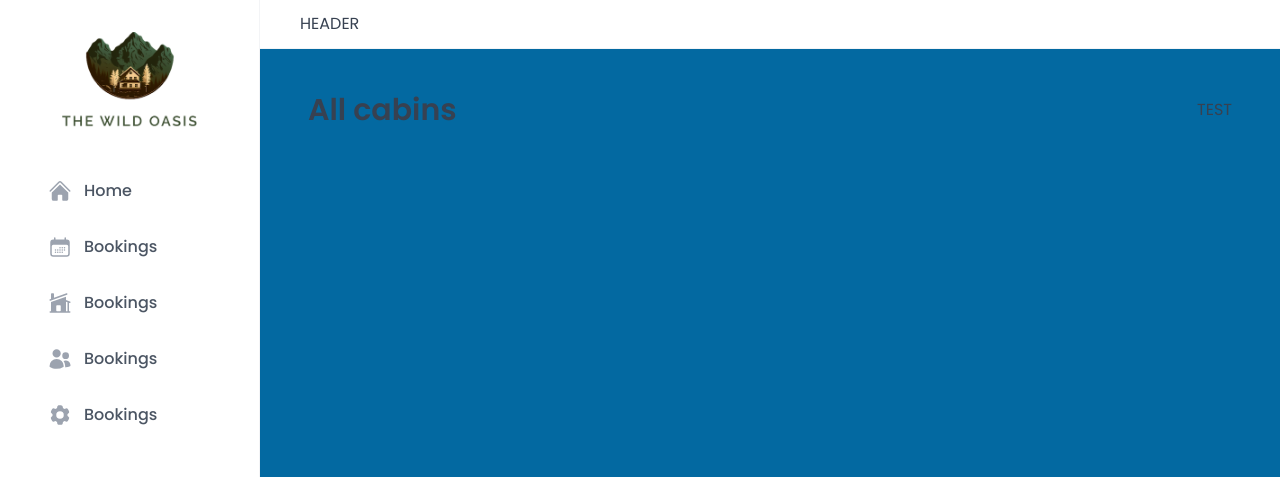
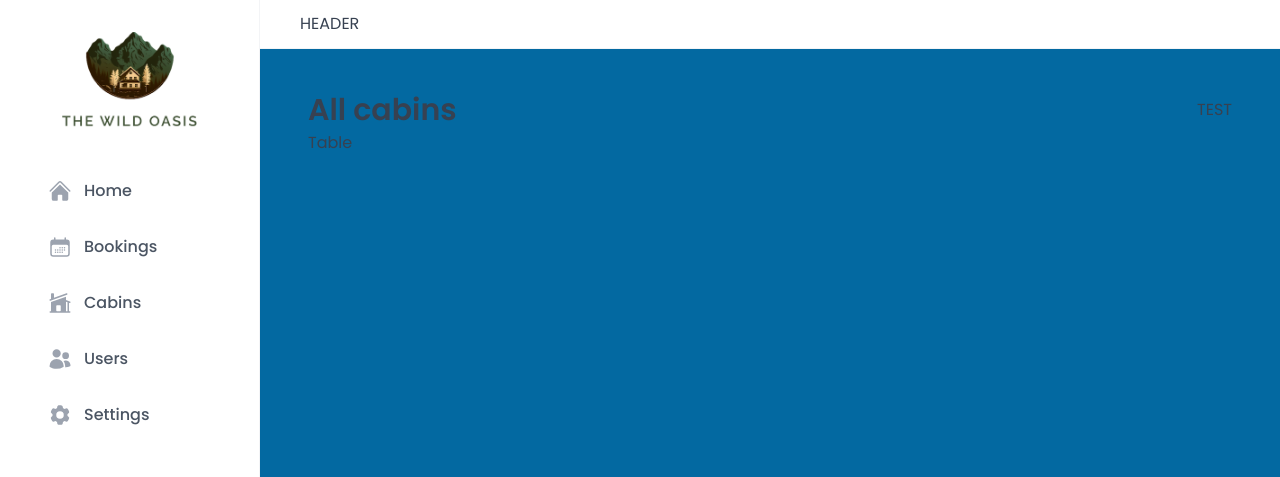
Before and after one commit to arnabict/the-wild-oasis, a React (Vite) app: page /cabins in a window 1280 px wide. Shown: the top 477 px of the page. Built offline with nearby package versions, Linux system fonts and the light colour scheme; a web font is replaced by a local one.

Commit message:
adding react query

```diff
--- a/package.json
+++ b/package.json
@@ -11,6 +11,8 @@
   },
   "dependencies": {
     "@supabase/supabase-js": "^2.90.1",
+    "@tanstack/react-query": "^4.42.2",
+    "@tanstack/react-query-devtools": "^4.42.0",
     "react": "^18.2.0",
     "react-dom": "^18.2.0",
     "react-icons": "^5.5.0",
--- a/src/App.jsx
+++ b/src/App.jsx
@@ -1,4 +1,6 @@
 import { BrowserRouter, Navigate, Route, Routes } from "react-router-dom";
+import { QueryClient, QueryClientProvider } from "@tanstack/react-query";
+import { ReactQueryDevtools } from "@tanstack/react-query-devtools";
 import GlobalStyles from "./styles/GlobalStyles";
 import Dashboard from "./pages/Dashboard";
 import Bookings from "./pages/Bookings";
@@ -10,9 +12,18 @@
 import PageNotFound from "./pages/PageNotFound";
 import AppLayout from "./ui/AppLayout";
 
+const queryClient = new QueryClient({
+  defaultOptions: {
+    queries: {
+      staleTime: 60 * 1000,
+    },
+  },
+});
+
 function App() {
   return (
-    <>
+    <QueryClientProvider client={queryClient}>
+      <ReactQueryDevtools initialIsOpen={false} />
       <GlobalStyles />
       <BrowserRouter>
         <Routes>
@@ -30,7 +41,7 @@
           <Route path="*" element={<PageNotFound />} />
         </Routes>
       </BrowserRouter>
-    </>
+    </QueryClientProvider>
   );
 }
 
--- a/src/features/cabins/CabinTable.jsx
+++ b/src/features/cabins/CabinTable.jsx
@@ -23,3 +23,12 @@
   color: var(--color-grey-600);
   padding: 1.6rem 2.4rem;
 `;
+
+console.log(Table);
+console.log(TableHeader);
+
+function CabinTable() {
+  return <div>Table</div>;
+}
+
+export default CabinTable;
--- a/src/pages/Cabins.jsx
+++ b/src/pages/Cabins.jsx
@@ -1,12 +1,19 @@
+import CabinTable from "../features/cabins/CabinTable";
 import Heading from "../ui/Heading";
 import Row from "../ui/Row";
 
 function Cabins() {
   return (
-    <Row type="horizontal">
-      <Heading as="h1">All cabins</Heading>
-      <p>TEST</p>
-    </Row>
+    <>
+      <Row type="horizontal">
+        <Heading as="h1">All cabins</Heading>
+        <p>TEST</p>
+      </Row>
+
+      <Row>
+        <CabinTable />
+      </Row>
+    </>
   );
 }
 
--- a/src/ui/MainNav.jsx
+++ b/src/ui/MainNav.jsx
@@ -72,19 +72,19 @@
         <li>
           <StyledNavLink to="/cabins">
             <HiHomeModern />
-            <span>Bookings</span>
+            <span>Cabins</span>
           </StyledNavLink>
         </li>
         <li>
           <StyledNavLink to="/users">
             <HiUsers />
-            <span>Bookings</span>
+            <span>Users</span>
           </StyledNavLink>
         </li>
         <li>
           <StyledNavLink to="/settings">
             <HiCog6Tooth />
-            <span>Bookings</span>
+            <span>Settings</span>
           </StyledNavLink>
         </li>
       </NavList>
```
Also changed, not shown: 1 other file (tests, documents, lock files or other folders).
